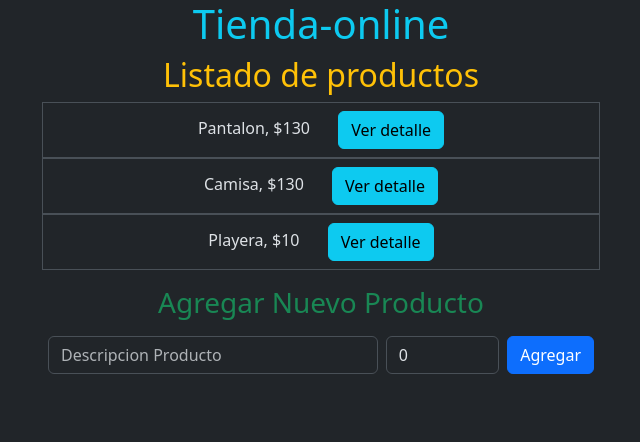
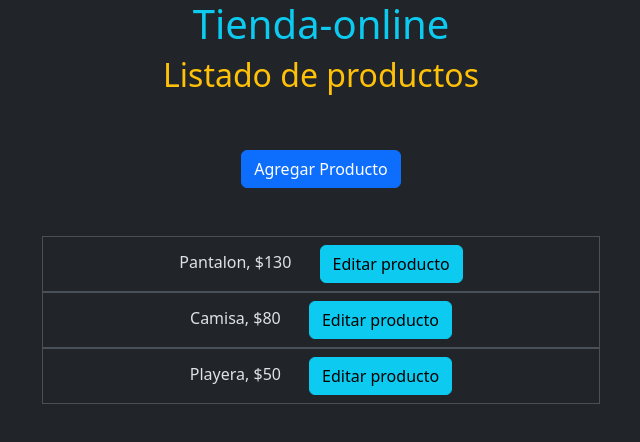
Before and after one commit to NicolasMunar/Tienda-Online, an Angular app: page / in a window 1280 px wide. Shown: the top 442 px of the page, without its empty margins (319-959 px from the left). Built offline with nearby package versions, Linux system fonts and the light colour scheme.

Commit message:
adicion de nuevos metodos y funcionalidades por medio de navegacion

```diff
--- a/src/app/app.html
+++ b/src/app/app.html
@@ -1,5 +1,5 @@
 <div class="container text-center">
   <h1 class="text-info">{{titulo}}</h1>
-  <router-outlet/>
+  <router-outlet/><!-- Muestra el componente segun la ruta -->
   <!--<app-listado-productos/>-->
 </div>
--- a/src/app/listado-productos/formulario-producto/formulario-producto.html
+++ b/src/app/listado-productos/formulario-producto/formulario-producto.html
@@ -1,10 +1,16 @@
-<form class="container" (submit)="agregarNuevoProducto($event)">
-    <h3 class="text-success mt-3 mb-3">{{titulo}}</h3>
-    <div class="d-flex justify-content-between align-items-center mx-auto w-50">
+<h3 class="text-success mt-3 mb-3 text-center">{{titulo}}</h3>
+
+<form class="my-4 w-50 mx-auto"
+ #f="ngForm" (submit)="f.form.valid && guardarProducto($event)">
+    <div class="d-flex justify-content-between align-items-center">
         <input type="text" id="DescripcionProducto" name="DescripcionProducto" class="form-control me-2 w-75"
-            placeholder="Descripcion Producto" [(ngModel)]="descripcionProducto" />
+            placeholder="Descripcion Producto" [(ngModel)]="descripcionProducto" required/>
         <input type="number" id="PrecioProducto" name="PrecioProducto" class="form-control me-2 w-25"
-            placeholder="Precio" [(ngModel)]="precioProducto" />
-        <button type="submit" class="btn btn-primary">Agregar</button>
+            placeholder="Precio" [(ngModel)]="precioProducto" required/>
+
+    </div>
+    <div class="dflex justify-content-center mt-3">
+            <button type="submit" class="btn btn-primary">Agregar Producto</button>
+            <button type="button" class="btn btn-danger mx-3" (click)="cancelar()">Cancelar</button>
     </div>
 </form>
--- a/src/app/listado-productos/formulario-producto/formulario-producto.ts
+++ b/src/app/listado-productos/formulario-producto/formulario-producto.ts
@@ -3,6 +3,7 @@
 import { ProductoModelo } from '../producto/producto.model';
 import { ServicioProductos } from '../../servicio-productos';
 import { FormsModule } from '@angular/forms';
+import { ActivatedRoute, Router } from '@angular/router';
 
 @Component({
   selector: 'app-formulario-producto',
@@ -11,29 +12,52 @@
   styleUrl: './formulario-producto.css'
 })
 export class FormularioProducto {
-  titulo = 'Agregar Nuevo Producto'
+  titulo = 'Detalle Producto'
+  //titulo = 'Agregar Nuevo Producto'
 
+  productoID: number | null = null;
   descripcionProducto: string = "";
   precioProducto: number = 0;
 
-  constructor(private servicioProductos: ServicioProductos) {
+  constructor(private servicioProductos: ServicioProductos, private router: Router, private route: ActivatedRoute) { }
+
+  ngOnInit() {
+    //verificamos si se debe cargar un producto existente
+    const id = this.route.snapshot.paramMap.get('id');
+    if (id) {
+      const producto = this.servicioProductos.getProductoById(Number(id));
+      if (producto) {
+        //si obtiene un producto se muestra en el formulario y se inicializan los valores.
+        this.productoID = producto.id;
+        this.descripcionProducto = producto.descripcion;
+        this.precioProducto = producto.precio;
+      }
+    }
 
   }
 
-  eliminarValoresProducto() {
-    this.descripcionProducto = "";
-    this.precioProducto = 0;
-  }
-
-  agregarNuevoProducto(event: Event) {
+  guardarProducto(event: Event) {
     //event.preventDefault();
-    if (this.descripcionProducto != null && this.descripcionProducto != "" && this.precioProducto != null && !isNaN(this.precioProducto) && (this.precioProducto > 0)) {
-      const producto = new ProductoModelo(this.descripcionProducto, this.precioProducto);
-      this.servicioProductos.addNuevoProducto(producto);
+    if (this.descripcionProducto !== null && this.descripcionProducto !== "" && this.precioProducto !== null && !isNaN(this.precioProducto) && (this.precioProducto > 0)) {
+      const producto = new ProductoModelo(this.productoID, this.descripcionProducto, this.precioProducto);
+      this.servicioProductos.guardarProducto(producto);
       this.eliminarValoresProducto();
+      //Redirige al inicio
+      this.router.navigate(['/']);
     } else {
       alert("Por favor diligencia todos los campos para agregar nuevos productos")
     }
+  }
+
+  cancelar() {
+    //Redirige al inicio
+    this.router.navigate(['/']);
+  }
+
+  eliminarValoresProducto() {
+    this.productoID = null;
+    this.descripcionProducto = "";
+    this.precioProducto = 0;
   }
 
   /*
--- a/src/app/listado-productos/listado-productos.html
+++ b/src/app/listado-productos/listado-productos.html
@@ -1,5 +1,9 @@
 <div>
     <h2 class="text-warning">{{titulo}}</h2>
+    <div>
+        <button class="btn btn-primary my-5" (click)="agregarProducto()">Agregar Producto</button>
+    </div>
+
     <ul class="list-group w-50 mx-auto">
         @for(productoElemento of listadoProductos; track productoElemento){
          <app-producto [producto]="productoElemento"/>
@@ -7,5 +11,5 @@
     </ul>
 </div>
 <div>
-    <app-formulario-producto/>
+   <!-- <app-formulario-producto/>-->
 </div>
--- a/src/app/listado-productos/listado-productos.ts
+++ b/src/app/listado-productos/listado-productos.ts
@@ -4,6 +4,7 @@
 import { FormularioProducto } from "./formulario-producto/formulario-producto";
 import { ProductoModelo } from './producto/producto.model';
 import { ServicioProductos } from '../servicio-productos';
+import { Router } from '@angular/router';
 
 @Component({
   selector: 'app-listado-productos',
@@ -24,15 +25,23 @@
   precioProducto: number | null = null; //Typescript permite generar tipos de datos compuestos usando el operador pipe (|).
   // En este caso, precioProducto puede ser de tipo number o null.
 
-  constructor(private servicioProductos: ServicioProductos) {
+  constructor(private servicioProductos: ServicioProductos, private router: Router) {
+
   }
 
   ngOnInit() {
     this.servicioProductos.obtenerProductosObs().subscribe((productos) => { this.listadoProductos = productos })
 
+    /*
     this.servicioProductos.detalleProductoEmitter.subscribe(
       (producto: ProductoModelo) => alert(`Producto: ${producto.descripcion}, precio $${producto.precio}`) // `` = String literal
     )
+    */
+  }
+
+ //RUTAS
+  agregarProducto(){
+    this.router.navigate(['agregar'])
   }
 }
 
--- a/src/app/listado-productos/producto/producto.html
+++ b/src/app/listado-productos/producto/producto.html
@@ -1,7 +1,7 @@
 <li class="list-group-item text-center">
     {{producto.descripcion}},
     ${{producto.precio}}
-    <button type="Submit" class="btn btn-info ms-4" (click)="emitirDetalleProducto()">
-        Ver detalle
+    <button type="Submit" class="btn btn-info ms-4" (click)="editarProducto(producto.id!)">
+        Editar producto
     </button>
 </li>
--- a/src/app/listado-productos/producto/producto.model.ts
+++ b/src/app/listado-productos/producto/producto.model.ts
@@ -1,5 +1,6 @@
 export class ProductoModelo {
   constructor( //definición del constructor de la clase Producto
+    public id: number | null = null,
     public descripcion: string, //definición del atributo descripcion de tipo string
     public precio: number
     ){}
--- a/src/app/listado-productos/producto/producto.ts
+++ b/src/app/listado-productos/producto/producto.ts
@@ -1,6 +1,7 @@
 import { Component, Input } from '@angular/core';
 import { ProductoModelo } from './producto.model';
 import { ServicioProductos } from '../../servicio-productos';
+import { Router } from '@angular/router';
 
 @Component({
   selector: 'app-producto',
@@ -11,9 +12,16 @@
 export class Producto {
   @Input() producto!: ProductoModelo;
 
-  constructor(private servicioProducto: ServicioProductos){} //inyeccion de dependencias
+  constructor(private servicioProducto: ServicioProductos, private router:Router){} //inyeccion de dependencias
 
+  /*Metodo para el boton EDITAR
   emitirDetalleProducto(){
     this.servicioProducto.detalleProductoEmitter.emit(this.producto);
   }
+  */
+
+  editarProducto(id: number){
+   // Pasamos el ID en la URL
+   this.router.navigate(['/editar',id])
+  }
 }
--- a/src/app/servicio-productos.ts
+++ b/src/app/servicio-productos.ts
@@ -1,4 +1,4 @@
-import { EventEmitter, Injectable, Output} from '@angular/core';
+import { EventEmitter, Injectable, Output } from '@angular/core';
 import { ProductoModelo } from './listado-productos/producto/producto.model';
 import { HttpClient } from '@angular/common/http';
 import { Observable, of } from 'rxjs';
@@ -9,26 +9,54 @@
 })
 export class ServicioProductos {
 
-  detalleProductoEmitter = new EventEmitter<ProductoModelo>();
+  //Evento para el boton ver detalle.
+  //detalleProductoEmitter = new EventEmitter<ProductoModelo>();
 
-  listaProductos: ProductoModelo[]= [
-    new ProductoModelo("Pantalon", 130),
-    new ProductoModelo("Camisa", 130),
-    new ProductoModelo("Playera", 10)
-  ];
+  //Variable para el ID siguiente y unico
+  private idSiguiente = 1;
+  listaProductos: ProductoModelo[] = []
 
-  constructor(private http: HttpClient){}
+  constructor(private http: HttpClient){
+     this.inicializarProductos()
+  }
+
+  private inicializarProductos(){
+    const producto1 = new ProductoModelo(this.idSiguiente++,'Pantalon',130.0);
+    const producto2 = new ProductoModelo(this.idSiguiente++,'Camisa',80.0);
+    const producto3 = new ProductoModelo(this.idSiguiente++,'Playera',50.0)
+    this.listaProductos.push(producto1,producto2,producto3);
+  }
 
   //Declaracion de un metodo normal tipo "producto Modelo" array.
-  obtenerProductos(): ProductoModelo[]{
+  obtenerProductos(): ProductoModelo[] {
     return this.listaProductos;
   }
   //Declaracion de observable con el mismo tipo de dato
-  obtenerProductosObs(): Observable<ProductoModelo[]>{
+  obtenerProductosObs(): Observable<ProductoModelo[]> {
     return of(this.listaProductos);
   }
 
-  addNuevoProducto(nuevoProducto: ProductoModelo){
-     this.listaProductos.push(nuevoProducto);
+  getProductoById(id: number): ProductoModelo | undefined{
+    return this.listaProductos.find(producto => producto.id === id);
+  }
+
+   //Agregar o modificar un producto existente
+  guardarProducto(nuevoProducto: ProductoModelo){
+    if(nuevoProducto.id === null){
+      //agregar producto
+      nuevoProducto.id = this.idSiguiente++;
+      this.listaProductos.push(nuevoProducto);
+    }else if(nuevoProducto.id !== null){
+      //modificar producto
+      const indice = this.listaProductos.findIndex(p => p.id === nuevoProducto.id);
+      //si no encuentra producto con ID similar retorna el valor de -1
+      if(indice !== -1){
+        this.listaProductos[indice] = nuevoProducto;
+      }
+    }
+  }
+  //metodo anterior para adicion
+  addNuevoProducto(nuevoProducto: ProductoModelo) {
+    this.listaProductos.push(nuevoProducto);
   }
 }
```
